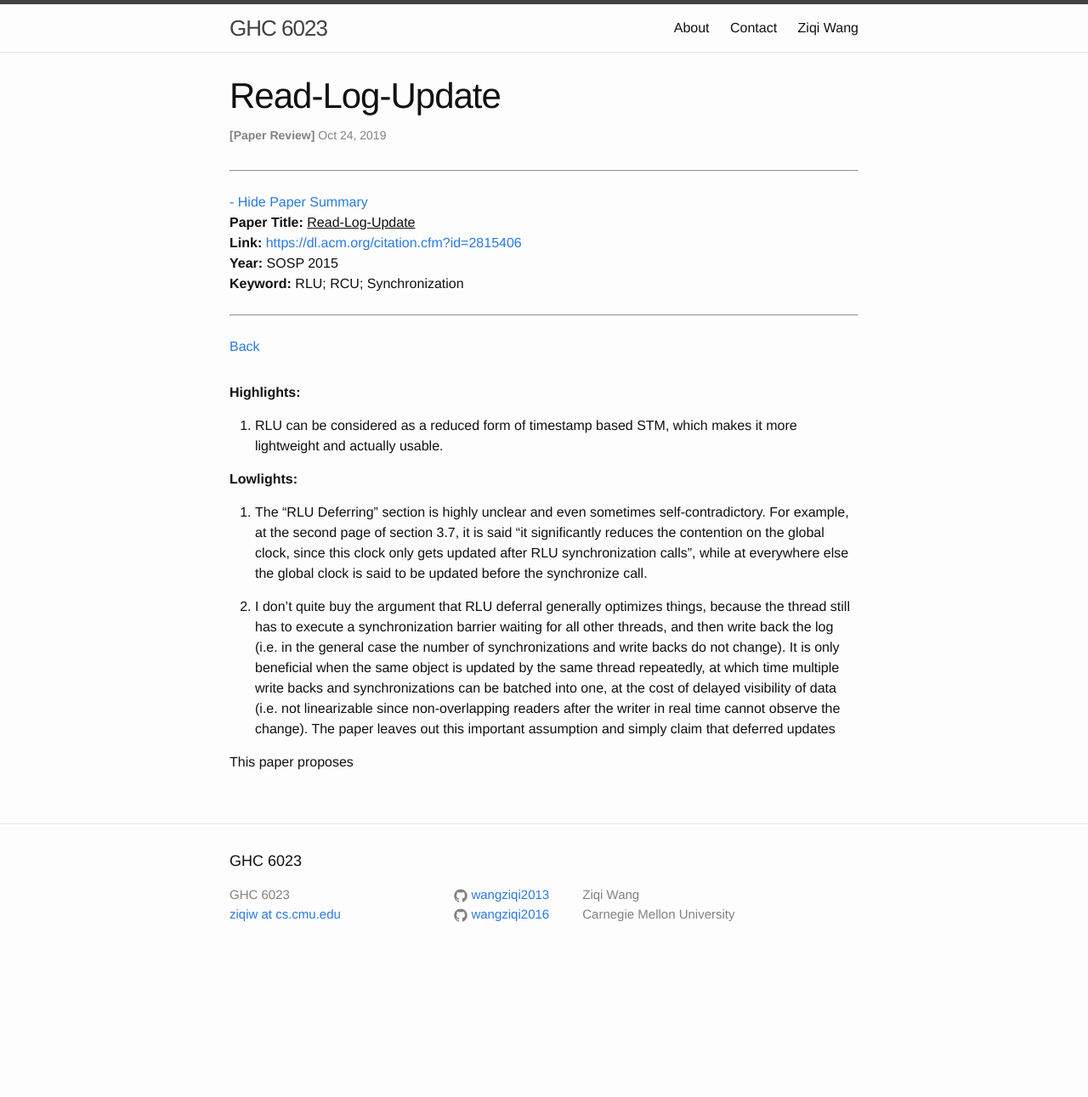
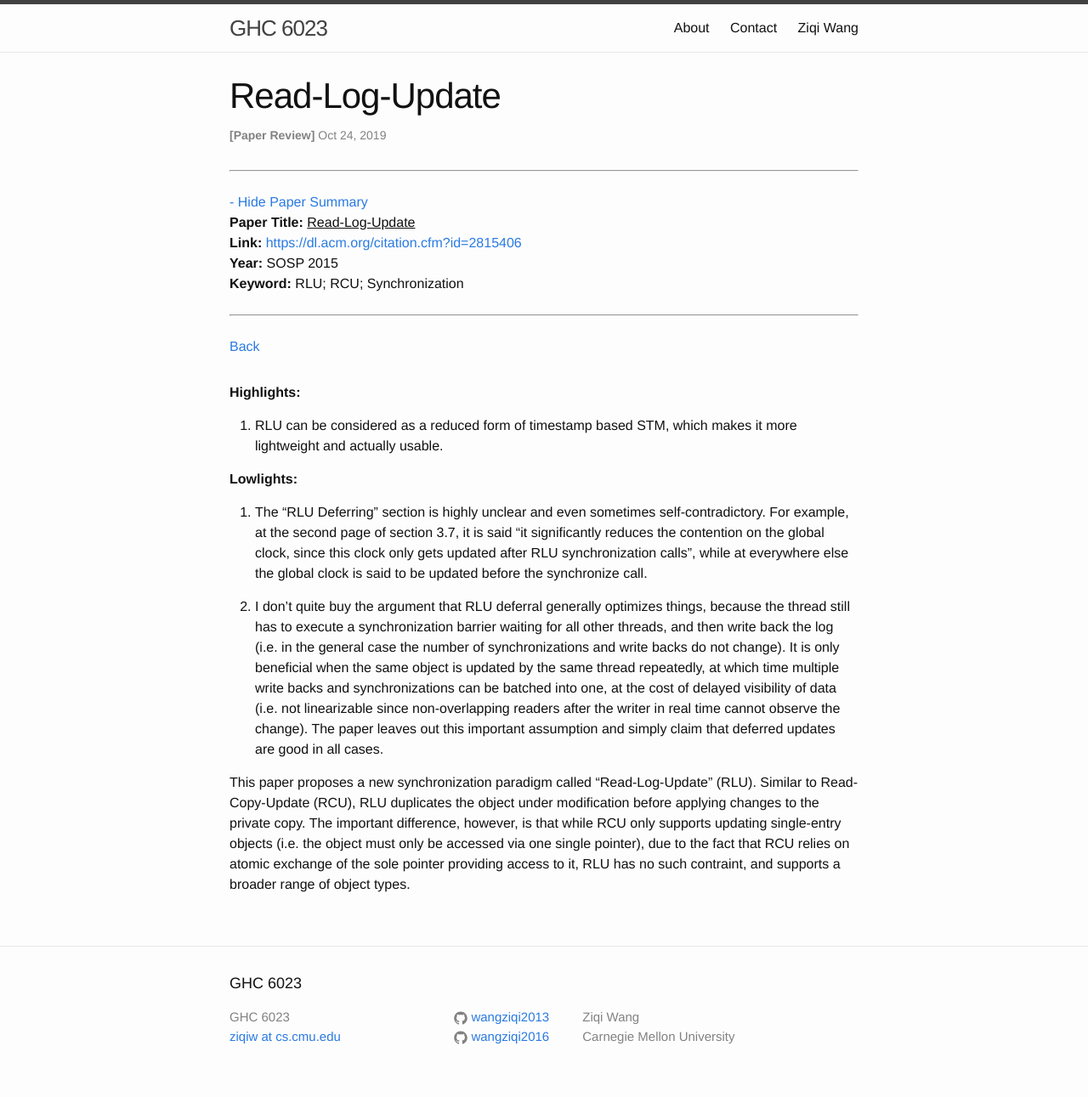
Before and after one commit to wangziqi2013/wangziqi2013.github.io, a Jekyll site: the page built from _posts/2019-10-24-rlu.markdown, in a window 1280 px wide. Shown: the whole page at 85% size. Built offline with Jekyll 4.4.1, drawn with Linux system fonts in a browser that asks for light colours; before the commit the page ends 1147 px from its top, so only the background shows below that.

Commit message:
Adding motivation

```diff
--- a/_posts/2019-10-24-rlu.markdown
+++ b/_posts/2019-10-24-rlu.markdown
@@ -30,6 +30,10 @@ version_mgmt:
    updated by the same thread repeatedly, at which time multiple write backs and synchronizations can be batched into
    one, at the cost of delayed visibility of data (i.e. not linearizable since non-overlapping readers after the writer
    in real time cannot observe the change). The paper leaves out this important assumption and simply claim that
-   deferred updates
+   deferred updates are good in all cases.
 
-This paper proposes
+This paper proposes a new synchronization paradigm called "Read-Log-Update" (RLU). Similar to Read-Copy-Update (RCU),
+RLU duplicates the object under modification before applying changes to the private copy. The important difference,
+however, is that while RCU only supports updating single-entry objects (i.e. the object must only be accessed via one
+single pointer), due to the fact that RCU relies on atomic exchange of the sole pointer providing access to it, RLU
+has no such contraint, and supports a broader range of object types.
```
